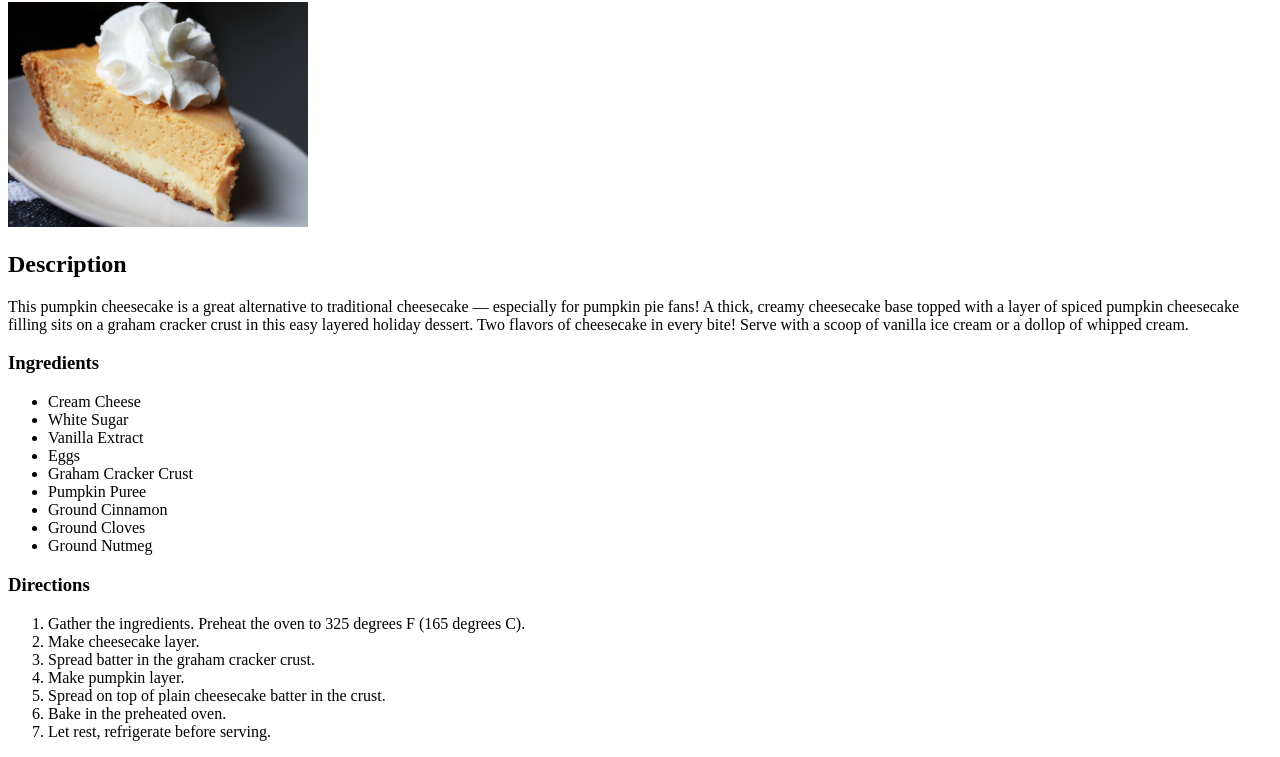
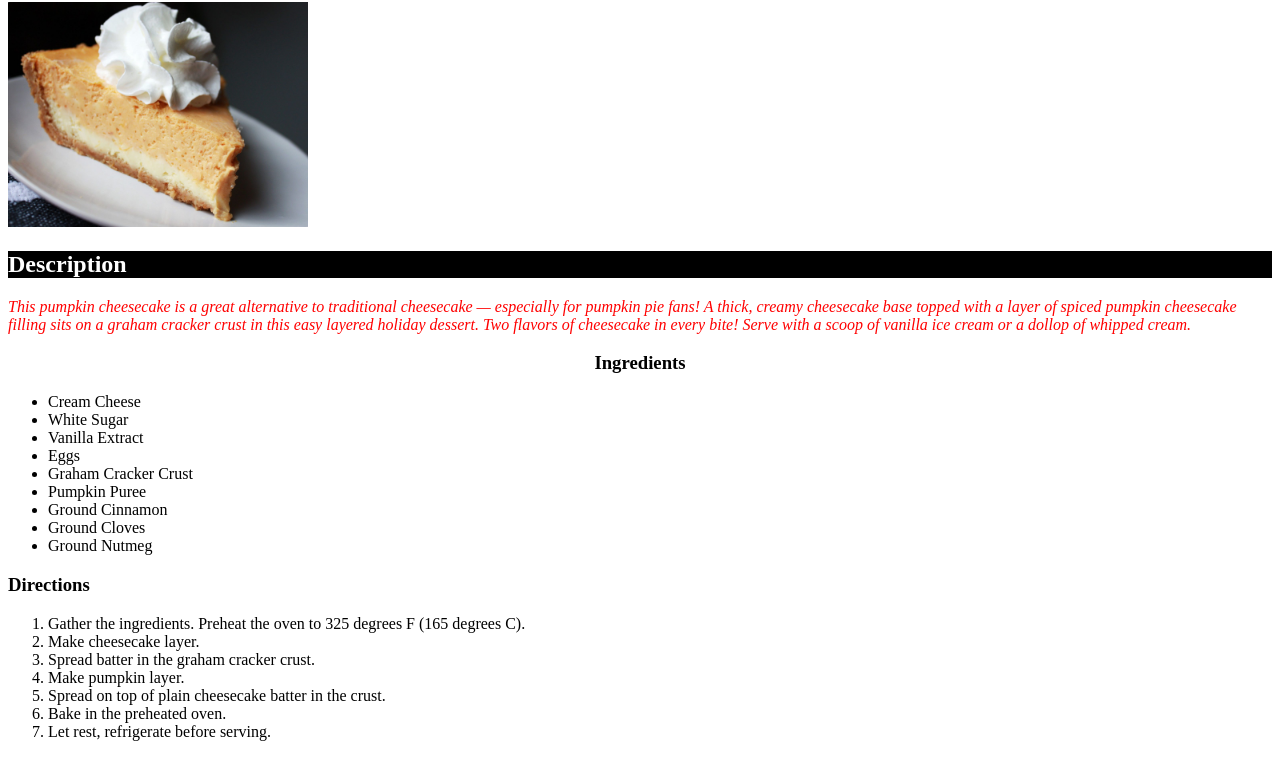
Before and after one commit to OzScarlet/odin-recipes, a plain HTML site: page recipes/cheesecake/cheesecake.html in a window 1280 px wide. Shown: the part 78-835 px from the top of the page. Drawn offline with Linux system fonts and the light colour scheme.

Commit message:
Add some styles to the page

```diff
--- a/recipes/cheesecake/cheesecake.html
+++ b/recipes/cheesecake/cheesecake.html
@@ -2,17 +2,17 @@
 <html lang="en">
     <head>
         <meta charset="utf-8">
-
+        <link rel="stylesheet" href="styles.css">
     </head>
     <body>
         <h1>Double Layer Pumpkin Cheesecake</h1>
             <img src="./dlpc.jpg" alt="pumpkin cheesecake" width="300">
-            <h2>Description</h2>
-                <p>This pumpkin cheesecake is a great alternative to traditional cheesecake — especially for pumpkin pie fans!
+            <h2 class="desc">Description</h2>
+                <p class="pdesc">This pumpkin cheesecake is a great alternative to traditional cheesecake — especially for pumpkin pie fans!
                     A thick, creamy cheesecake base topped with a layer of spiced pumpkin cheesecake filling sits on a graham
                     cracker crust in this easy layered holiday dessert. Two flavors of cheesecake in every bite! Serve with a
                     scoop of vanilla ice cream or a dollop of whipped cream.</p>
-                <h3>Ingredients</h3>
+                <h3 class="ingr">Ingredients</h3>
                     <ul>
                         <li>Cream Cheese</li>
                         <li>White Sugar</li>
--- a/recipes/cheesecake/styles.css
+++ b/recipes/cheesecake/styles.css
@@ -0,0 +1,15 @@
+.desc {
+    background-color: black;
+    color: white;
+}
+
+.pdesc {
+    color: red;
+    font-style: italic;
+}
+
+.ingr {
+    font-family: 'Times New Roman', Times, serif;
+    font-weight: bold;
+    text-align: center;
+}
```
